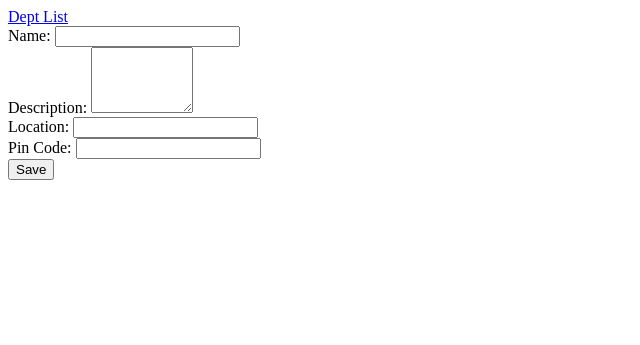
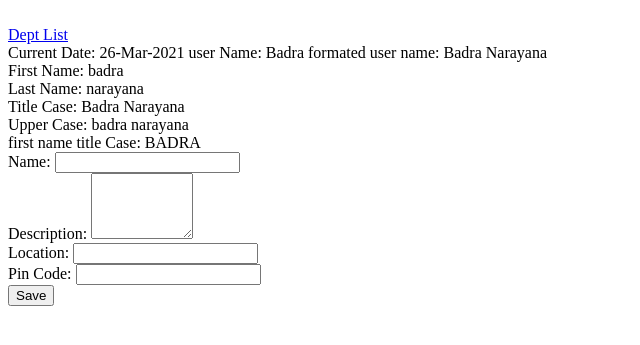
Before and after one commit to badranarayana/django_batch_feb_2021, a Django app: template django_tutorial/first_app/templates/first_app/create_dept.html in a window 1280 px wide. Shown: the top 345 px of the page, without its empty margins (0-640 px from the left). Run offline with Django 3.2, Linux system fonts and the light colour scheme; the template is opened without the code that fills it, so the values that code supplies are empty.

Commit message:
Added custom template tags

```diff
--- a/django_tutorial/first_app/templates/first_app/create_dept.html
+++ b/django_tutorial/first_app/templates/first_app/create_dept.html
@@ -3,11 +3,31 @@
 <head>
     <meta charset="UTF-8">
     <title>Title</title>
+    {% load custom_tags %}
 </head>
 <body>
-<a href="dept_list"> Dept List</a>
+<br>
+<a href="{% url 'dept_list'  %}"> Dept List</a>
+<br>
+<label>Current Date:  {% now "d-M-Y" %}</label>
+
+<label> user Name: {{ 'badra'|title }}</label>
+formated user name: {{'Badra Narayana' }}
+<br>
+
+<label> First Name: {{ 'badra narayana'| modify_name:'first_name' }}</label>
+<br>
+<label> Last Name: {{ 'badra narayana'| modify_name:'last_name' }}</label>
+<br>
+<label> Title Case: {{ 'badra narayana'| modify_name:'title_case' }}</label>
+<br>
+<label> Upper Case: {{ 'badra narayana'| modify_name:'' }}</label>
+<br>
+<label> first name title Case: {{ 'badra narayana'| modify_name:'first_name' | modify_name:"upper_case"  }}</label>
+
 <form action=""  method="POST">
     {% csrf_token %}
+
     <label> Name: </label> <input type="text" name="deptName">
     <br>
     <label> Description: </label> <textarea rows="4" cols="10" name="deptDescription"></textarea>
--- a/django_tutorial/first_app/templates/first_app/dept_list.html
+++ b/django_tutorial/first_app/templates/first_app/dept_list.html
@@ -7,7 +7,7 @@
 <body>
 <h1> DEpt List HTML</h1>
 
-<a href="create"> Add Department</a>
+<a href="{% url 'create_dept' %}"> Add Department</a>
 <table border="1">
     <thead>
     <th> Dept Name</th>
--- /dev/null
+++ b/django_tutorial/first_app/templatetags/custom_tags.py
@@ -0,0 +1,24 @@
+from django import template
+
+register = template.Library()
+
+
+# any number of custom tags, python functions and resister with regitry
+
+def modify_name(value, arg):
+    # if arg is first_name: return the first string before space
+    if arg == "first_name":
+        return value.split(" ")[0]
+   # if arg is last_name: return the last string before space
+    if arg == "last_name":
+        return value.split(" ")[-1]
+    # if arg is title_case: return the title case of the string
+    if arg == "title_case":
+        return value.title()
+    if arg == 'upper_case':
+        return value.upper()
+
+    return value
+
+
+register.filter("modify_name", modify_name)
--- a/django_tutorial/first_app/urls.py
+++ b/django_tutorial/first_app/urls.py
@@ -13,5 +13,5 @@ urlpatterns = [
     path("contactus", contactus_view),
     path("departments/<int:dept_id>/", get_dept_details),
     path("departments/dept_list", get_dept_list, name='dept_list'),
-    path("departments/create", create_dept),
+    path("departments/create", create_dept, name='create_dept'),
 ]
--- a/django_tutorial/first_app/views.py
+++ b/django_tutorial/first_app/views.py
@@ -46,6 +46,7 @@ def get_dept_list(request):
     departments = Department.objects.all()
     context = {}
     context['departments'] = departments
+    context['userName'] = 'Badra'
 
     return render(request, template_name="first_app/dept_list.html", context=context)
 
```
Also changed, not shown: django_tutorial/first_app/templatetags/__init__.py (added).
